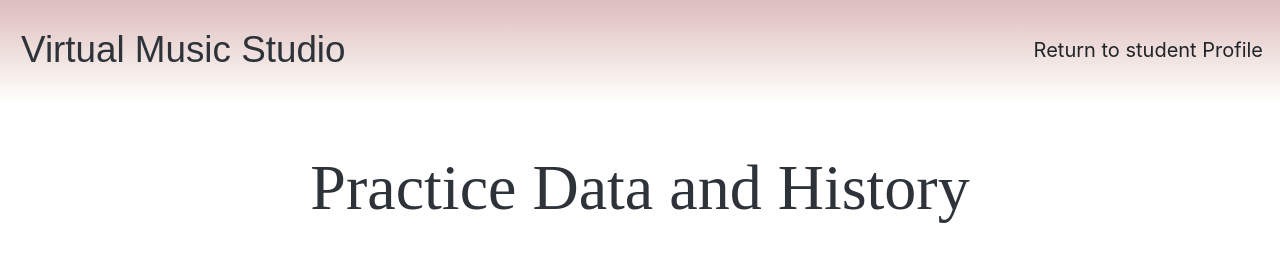
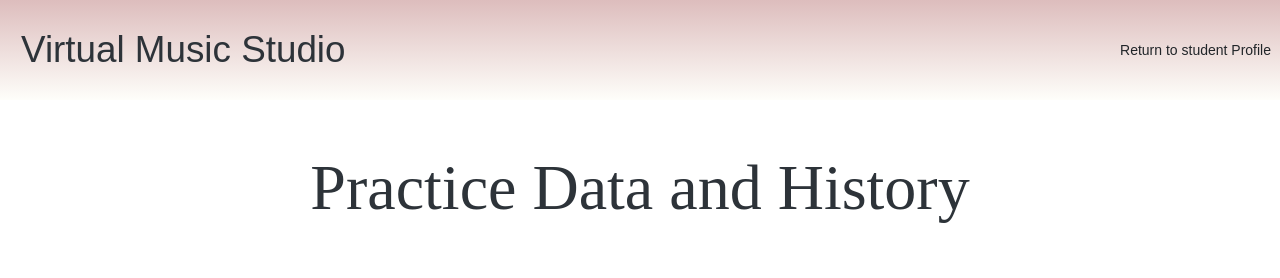
Before and after one commit to violatido/Virtual_Music_Studio, a Flask app: page /teacher-profile-logs/1 in a window 1280 px wide. Shown: the top 278 px of the page. Run offline with Flask 2, Linux system fonts and the light colour scheme; the visitor is signed in with stand-in values (Sample User, id 1); data comes from the database, SQL or seed files in the repository; data that the repository does not hold is empty; some libraries are stand-ins or nearby versions.

Commit message:
changes styling of profile return button

```diff
--- a/templates/charts.html
+++ b/templates/charts.html
@@ -14,9 +14,9 @@
             <div class="col-12 d-flex justify-content-between left-nav-col">
                 <a class="arch btn btn-lg home-btn-2" href="/">Virtual Music Studio</a>
                 {% if teacher %}
-                    <a class="btn btn-lg profile-return-btn " href="/teacher-profile">Return to teacher Profile</a>
+                    <a class="arch btn btn-sm" href="/teacher-profile">Return to teacher Profile</a>
                 {% elif student %}
-                    <a class="btn btn-lg profile-return-btn " href="/student-profile">Return to student Profile</a>
+                    <a class="arch btn btn-sm" href="/student-profile">Return to student Profile</a>
                 {% endif %}
             </div>
         </div>
```
